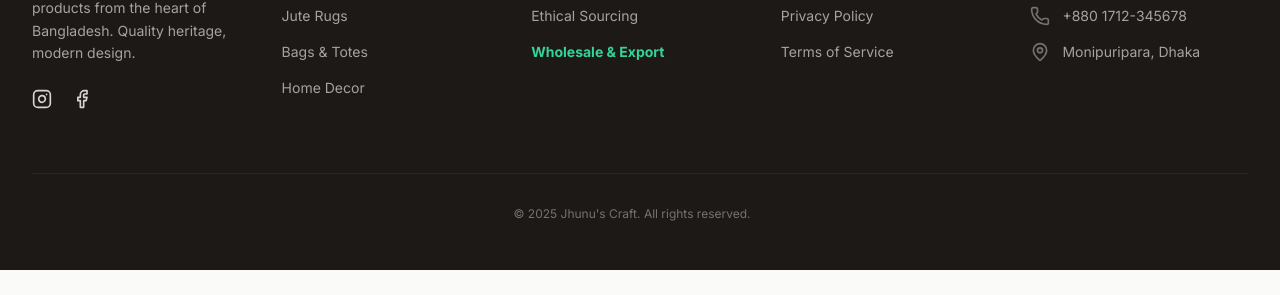
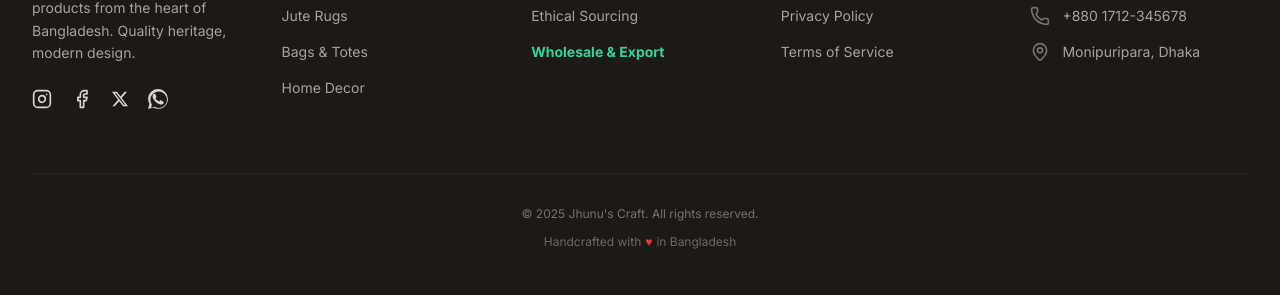
Before and after one commit to jasondhaki/jhunus-craft, a Next.js app: page / in a window 1280 px wide. Shown: the part 3413-3708 px from the top of the page. Before the commit the page ends 3683 px from the top, so only its background shows below. Built offline with nearby package versions, Linux system fonts and the light colour scheme; no server answers; the database is empty; a web font is replaced by a local one.

Commit message:
Add more socials

```diff
--- a/components/Footer.tsx
+++ b/components/Footer.tsx
@@ -6,11 +6,6 @@ const Footer = () => {
     <footer className="bg-stone-900 text-stone-300 border-t border-stone-800">
       <div className="mx-auto max-w-7xl px-6 py-12 lg:px-8">
 
-        {/* GRID UPDATE:
-            - Mobile: 1 column
-            - Tablet: 2 columns
-            - Desktop: 5 columns (Brand, Shop, Company, Legal, Contact)
-        */}
         <div className="grid grid-cols-1 sm:grid-cols-2 lg:grid-cols-5 gap-x-8 gap-y-12">
 
           {/* 1. BRAND */}
@@ -20,9 +15,34 @@ const Footer = () => {
               Handcrafted sustainable jute products from the heart of Bangladesh.
               Quality heritage, modern design.
             </p>
-            <div className="flex space-x-5 pt-2">
-              <Instagram className="h-5 w-5 cursor-pointer hover:text-[#a37a5c] transition-colors" />
-              <Facebook className="h-5 w-5 cursor-pointer hover:text-[#a37a5c] transition-colors" />
+
+            {/* SOCIAL ICONS */}
+            <div className="flex space-x-5 pt-2 items-center">
+
+              {/* Instagram */}
+              <a href="#" className="hover:text-[#a37a5c] transition-colors hover:scale-110 transform duration-200" aria-label="Instagram">
+                <Instagram className="h-5 w-5" />
+              </a>
+
+              {/* Facebook */}
+              <a href="#" className="hover:text-[#a37a5c] transition-colors hover:scale-110 transform duration-200" aria-label="Facebook">
+                <Facebook className="h-5 w-5" />
+              </a>
+
+              {/* X (formerly Twitter) - Custom SVG */}
+              <a href="#" className="hover:text-[#a37a5c] transition-colors hover:scale-110 transform duration-200" aria-label="X (Twitter)">
+                <svg viewBox="0 0 24 24" fill="currentColor" className="h-4 w-4"> {/* X logo is usually slightly smaller visually, so h-4 looks balanced with h-5 icons */}
+                  <path d="M18.901 1.153h3.68l-8.04 9.19L24 22.846h-7.406l-5.8-7.584-6.638 7.584H.474l8.6-9.83L0 1.154h7.594l5.243 6.932ZM17.61 20.644h2.039L6.486 3.24H4.298Z" />
+                </svg>
+              </a>
+
+              {/* WhatsApp - Custom SVG */}
+              <a href="https://wa.me/8801712345678" target="_blank" rel="noopener noreferrer" className="hover:text-[#a37a5c] transition-colors hover:scale-110 transform duration-200" aria-label="WhatsApp">
+                <svg viewBox="0 0 24 24" fill="currentColor" className="h-5 w-5">
+                  <path d="M17.472 14.382c-.297-.149-1.758-.867-2.03-.967-.273-.099-.471-.148-.67.15-.197.297-.767.966-.94 1.164-.173.199-.347.223-.644.075-.297-.15-1.255-.463-2.39-1.475-.883-.788-1.48-1.761-1.653-2.059-.173-.297-.018-.458.13-.606.134-.133.298-.347.446-.52.149-.174.231-.298.347-.497.116-.198.058-.372-.029-.545-.087-.174-.787-1.987-1.078-2.722-.283-.717-.57-.619-.785-.63-.198-.01-.425-.012-.651-.012-.227 0-.594.085-.905.425-.311.34-1.192 1.164-1.192 2.84 0 1.676 1.22 3.294 1.39 3.518.17.224 2.402 3.67 5.82 5.143 2.81 1.213 3.385.972 3.996.912.611-.06 1.758-.718 2.006-1.411.248-.694.248-1.289.174-1.412-.074-.124-.272-.198-.57-.347m-5.421 7.403h-.004a9.87 9.87 0 01-5.031-1.378l-.361-.214-3.741.982.998-3.648-.235-.374a9.86 9.86 0 01-1.51-5.26c.001-5.45 4.436-9.884 9.888-9.884 2.64 0 5.122 1.03 6.988 2.898a9.825 9.825 0 012.893 6.994c-.003 5.45-4.437 9.884-9.885 9.884m8.413-18.297A11.815 11.815 0 0012.05 0C5.495 0 .16 5.335.157 11.892c0 2.096.547 4.142 1.588 5.945L.057 24l6.305-1.654a11.882 11.882 0 005.683 1.448h.005c6.554 0 11.89-5.335 11.893-11.893a11.821 11.821 0 00-3.48-8.413Z" />
+                </svg>
+              </a>
+
             </div>
           </div>
 
@@ -37,7 +57,7 @@ const Footer = () => {
             </ul>
           </div>
 
-          {/* 3. COMPANY (Growth & Info) */}
+          {/* 3. COMPANY */}
           <div>
             <h3 className="text-sm font-bold text-white uppercase tracking-wider mb-6">Company</h3>
             <ul className="space-y-4 text-sm">
@@ -51,7 +71,7 @@ const Footer = () => {
             </ul>
           </div>
 
-          {/* 4. LEGAL (The Policies - New Separate Column) */}
+          {/* 4. LEGAL */}
           <div>
             <h3 className="text-sm font-bold text-white uppercase tracking-wider mb-6">Legal</h3>
             <ul className="space-y-4 text-sm">
@@ -83,12 +103,16 @@ const Footer = () => {
         </div>
 
         {/* Copyright Bar */}
-        <div className="mt-16 border-t border-stone-800 pt-8 text-center text-xs text-stone-500 flex flex-col sm:flex-row justify-center items-center gap-4">
+        <div className="mt-16 border-t border-stone-800 pt-8 flex flex-col items-center justify-center gap-3 text-center text-xs text-stone-500">
+
           <p>&copy; {new Date().getFullYear()} Jhunu's Craft. All rights reserved.</p>
-          <div className="flex gap-4">
-             {/* Optional: Credit cards or payment icons could go here later */}
-             {/**<span>Secured by Stripe</span>*/}
+
+          <div className="flex items-center gap-1 opacity-90 hover:opacity-100 transition-opacity">
+            <span>Handcrafted with</span>
+            <span className="text-red-500">♥</span>
+            <span>in Bangladesh</span>
           </div>
+
         </div>
       </div>
     </footer>
```
